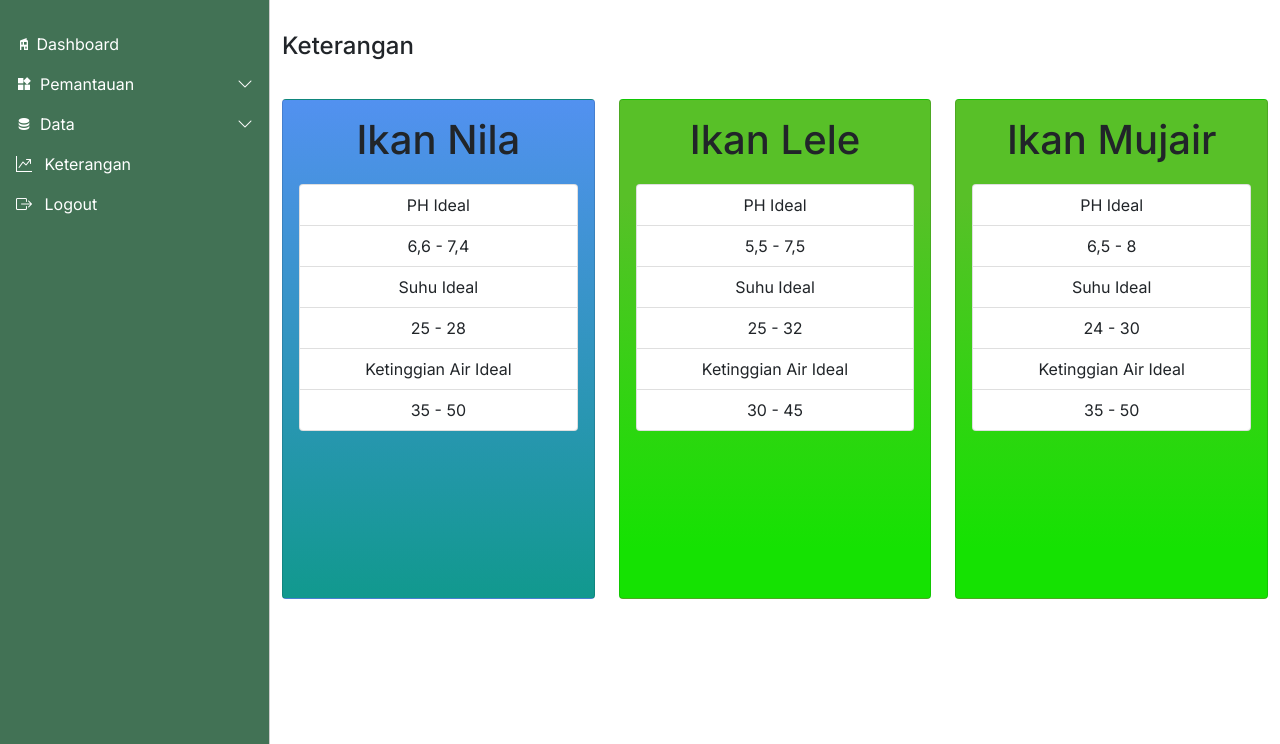
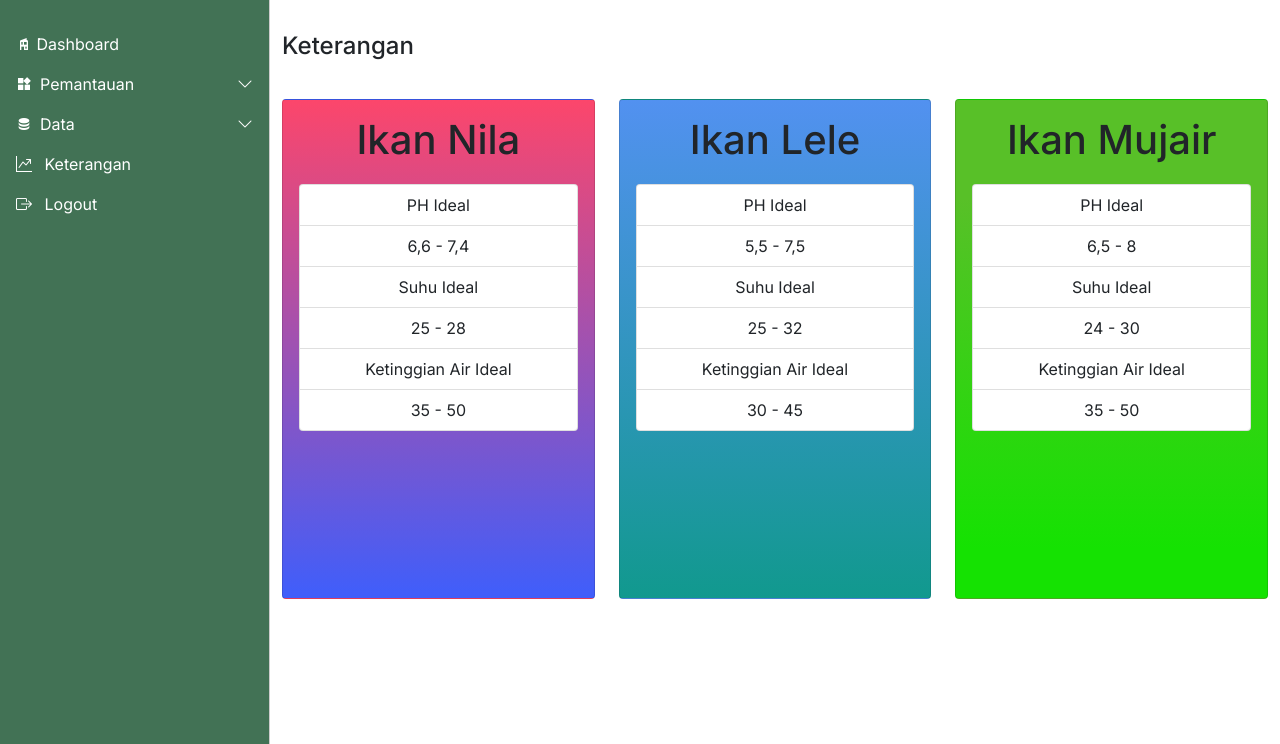
Before and after one commit to kreshna3131/PrakIOT_Minapadi, a PHP site: page /login/keteranganlogin.php in a window 1280 px wide. Shown: the part 56-800 px from the top of the page. Run offline with PHP 8.4, Linux system fonts and the light colour scheme; data comes from the database, SQL or seed files in the repository; some libraries are stand-ins or nearby versions.

Commit message:
Final Minapadi

```diff
--- a/minapadi/login/keteranganlogin.php
+++ b/minapadi/login/keteranganlogin.php
@@ -134,7 +134,7 @@ include "fungsi.php";
             </div>
             <div class="row">
                 <div class="col">
-                    <div class="card text-center overview-item--c2" style="height: 500px;">
+                    <div class="card text-center overview-item--c1" style="height: 500px;">
                         <div class="card-body">
                             <h1 class="card-title" style="margin-bottom: 20px;">Ikan Nila</h1>
                             <ul class="list-group">
@@ -168,7 +168,7 @@ include "fungsi.php";
                 </div>
                 <!-- <div class="col-sm-1"></div> -->
                 <div class="col">
-                    <div class="card text-center overview-item--c3" style="height: 500px;">
+                    <div class="card text-center overview-item--c2" style="height: 500px;">
                         <div class="card-body">
                             <h1 class="card-title" style="margin-bottom: 20px;">Ikan Lele</h1>
                             <ul class="list-group">
```
